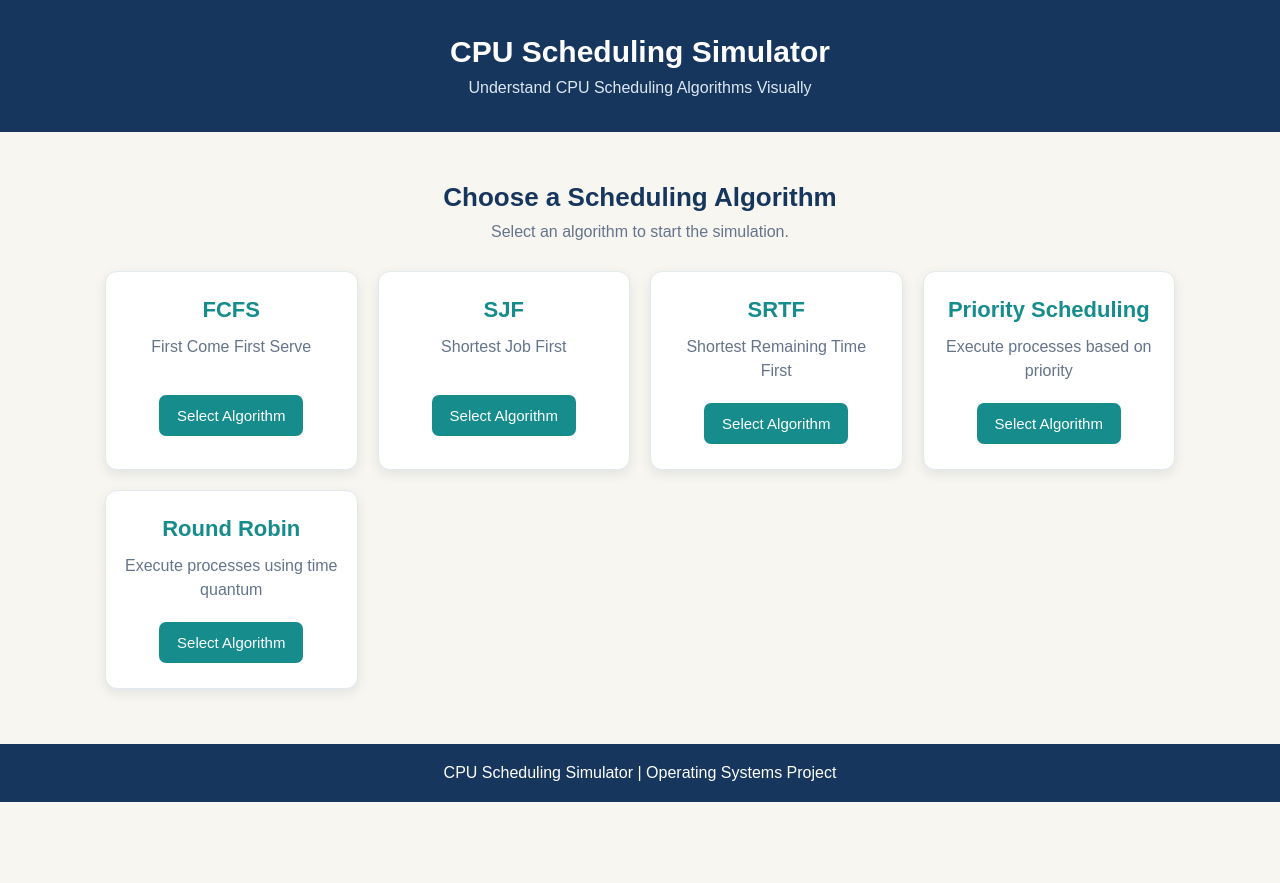
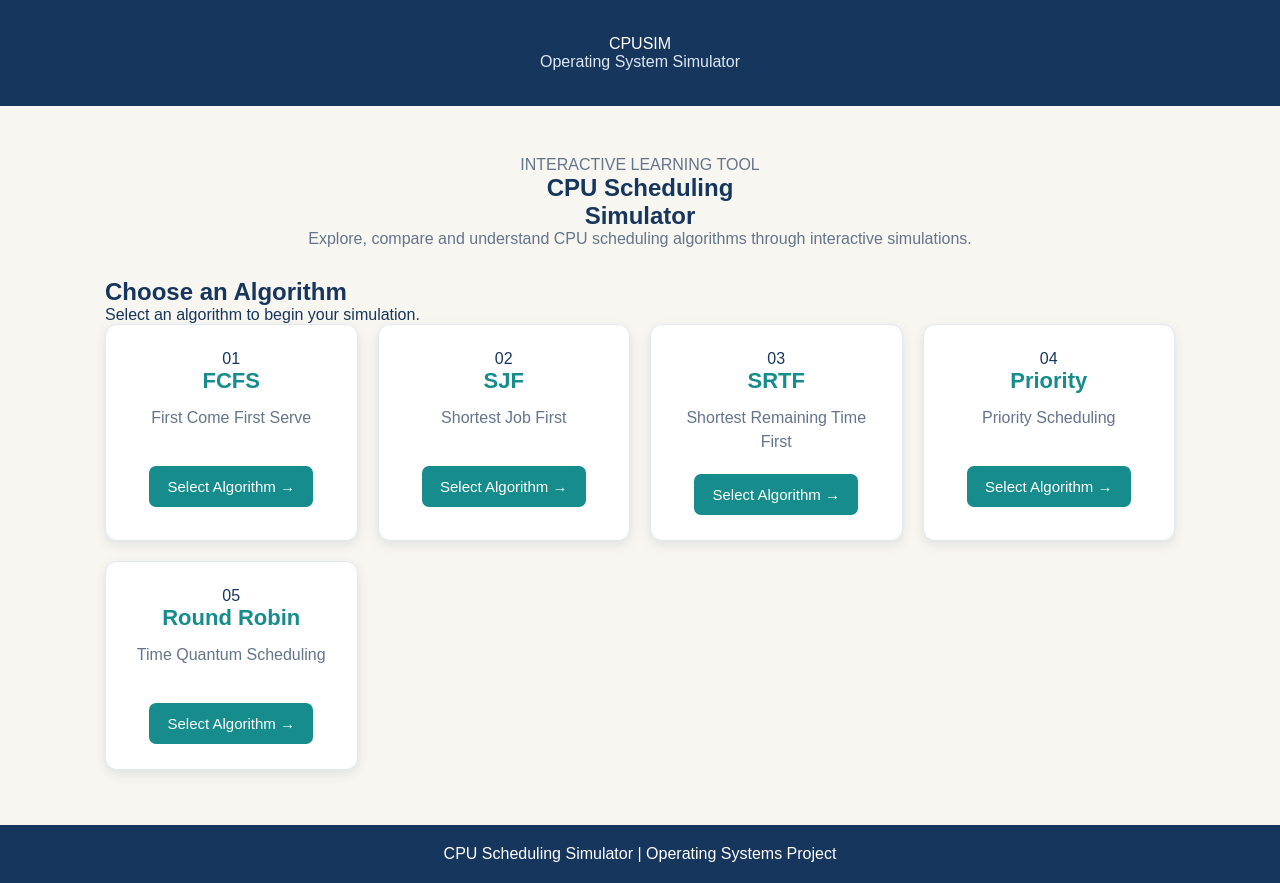
Before and after one commit to sybelblessy-blip/CPU-Scheduling-Simulator-, a plain HTML site: page index.html in a window 1280 px wide. Before the commit the page ends 802 px from the top, so only its background shows below. Drawn offline with Linux system fonts and the light colour scheme.

Commit message:
Update index.html

```diff
--- a/index.html
+++ b/index.html
@@ -3,60 +3,96 @@
 <head>
     <meta charset="UTF-8">
     <meta name="viewport" content="width=device-width, initial-scale=1.0">
+
     <title>CPU Scheduling Simulator</title>
+
     <link rel="stylesheet" href="style.css">
 </head>
 
 <body>
 
-    <header>
-        <h1>CPU Scheduling Simulator</h1>
-        <p>Understand CPU Scheduling Algorithms Visually</p>
+<header class="header">
+    <div class="logo">CPU<span>SIM</span></div>
+    <p>Operating System Simulator</p>
 </header>
 
-    <main>
-        <section class="welcome">
-            <h2>Choose a Scheduling Algorithm</h2>
-            <p>Select an algorithm to start the simulation.</p>
-        </section>
+<main class="container">
 
-        <section class="algorithm-container">
+    <!-- HOME SCREEN -->
+    <section id="home-screen">
+
+        <div class="welcome">
+            <p class="tagline">INTERACTIVE LEARNING TOOL</p>
+            <h1>CPU Scheduling<br>Simulator</h1>
+            <p>
+                Explore, compare and understand CPU scheduling
+                algorithms through interactive simulations.
+            </p>
+        </div>
+
+        <h2 class="section-title">Choose an Algorithm</h2>
+        <p class="section-description">
+            Select an algorithm to begin your simulation.
+        </p>
+
+        <div class="algorithm-container">
 
             <div class="algorithm-card" onclick="selectAlgorithm('FCFS')">
+                <div class="card-icon">01</div>
                 <h3>FCFS</h3>
                 <p>First Come First Serve</p>
-                <button>Select Algorithm</button>
+                <button>Select Algorithm →</button>
             </div>
 
             <div class="algorithm-card" onclick="selectAlgorithm('SJF')">
+                <div class="card-icon">02</div>
                 <h3>SJF</h3>
                 <p>Shortest Job First</p>
-                <button>Select Algorithm</button>
+                <button>Select Algorithm →</button>
             </div>
 
             <div class="algorithm-card" onclick="selectAlgorithm('SRTF')">
+                <div class="card-icon">03</div>
                 <h3>SRTF</h3>
                 <p>Shortest Remaining Time First</p>
-                <button>Select Algorithm</button>
+                <button>Select Algorithm →</button>
             </div>
 
             <div class="algorithm-card" onclick="selectAlgorithm('Priority')">
-                <h3>Priority Scheduling</h3>
-                <p>Execute processes based on priority</p>
-                <button>Select Algorithm</button>
+                <div class="card-icon">04</div>
+                <h3>Priority</h3>
+                <p>Priority Scheduling</p>
+                <button>Select Algorithm →</button>
             </div>
 
             <div class="algorithm-card" onclick="selectAlgorithm('RR')">
+                <div class="card-icon">05</div>
                 <h3>Round Robin</h3>
-                <p>Execute processes using time quantum</p>
-                <button>Select Algorithm</button>
+                <p>Time Quantum Scheduling</p>
+                <button>Select Algorithm →</button>
             </div>
 
+        </div>
     </section>
 
-        <section id="input-section" style="display:none;">
+
+    <!-- SIMULATION SCREEN -->
+    <section id="simulation-screen" style="display:none;">
+
+        <button class="back-button" onclick="goHome()">
+            ← Back to Algorithms
+        </button>
+
+        <div class="simulation-heading">
+            <p class="tagline">CPU SCHEDULING SIMULATION</p>
             <h2 id="selected-algorithm"></h2>
-            <p>Process input section will appear here.</p>
+            <p>Enter your process details below.</p>
+        </div>
+
+        <div id="input-section"></div>
+
+        <div id="results-section"></div>
+
     </section>
 
 </main>
```
Lines whose indentation alone changed are shown as unchanged.
